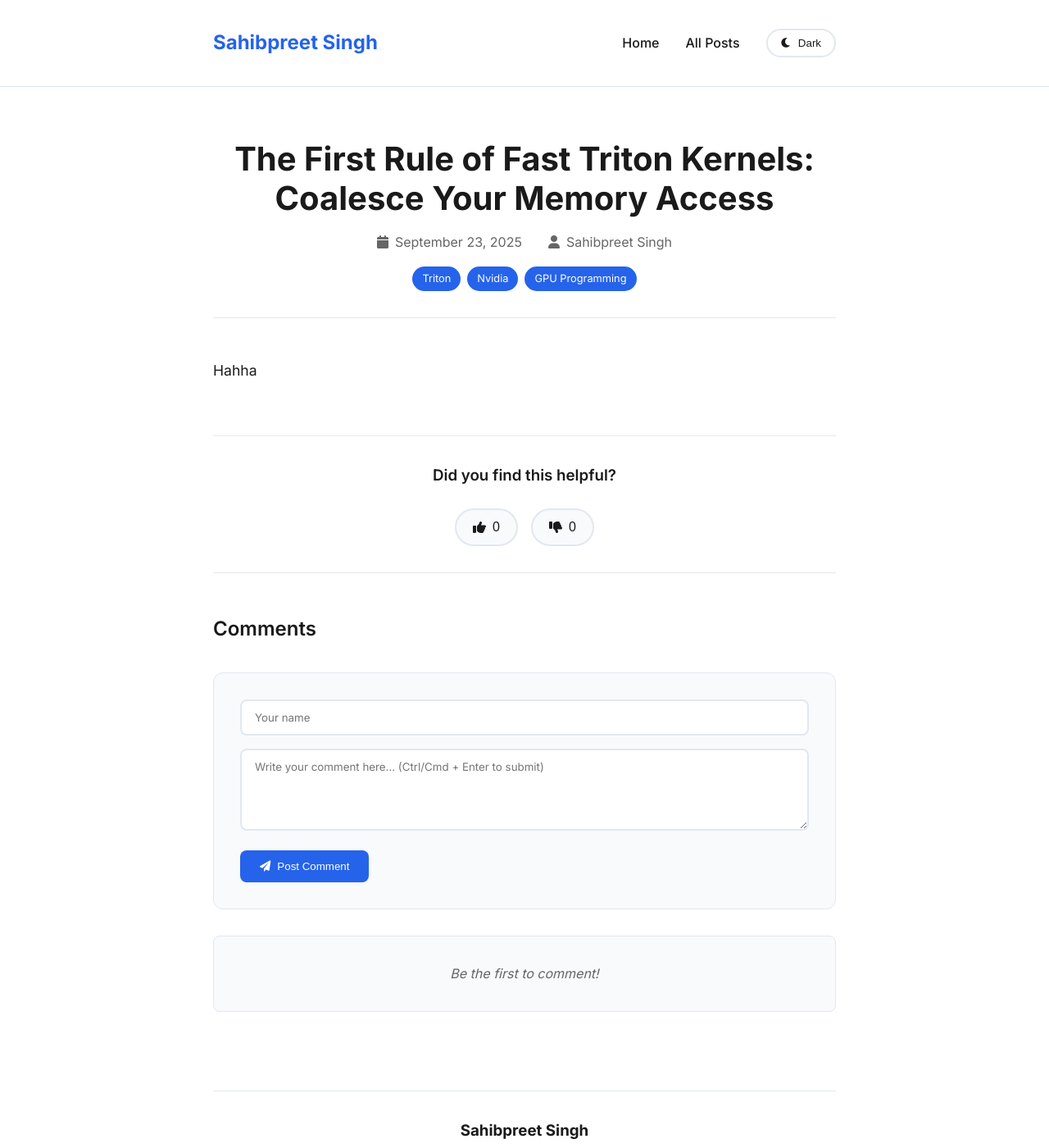
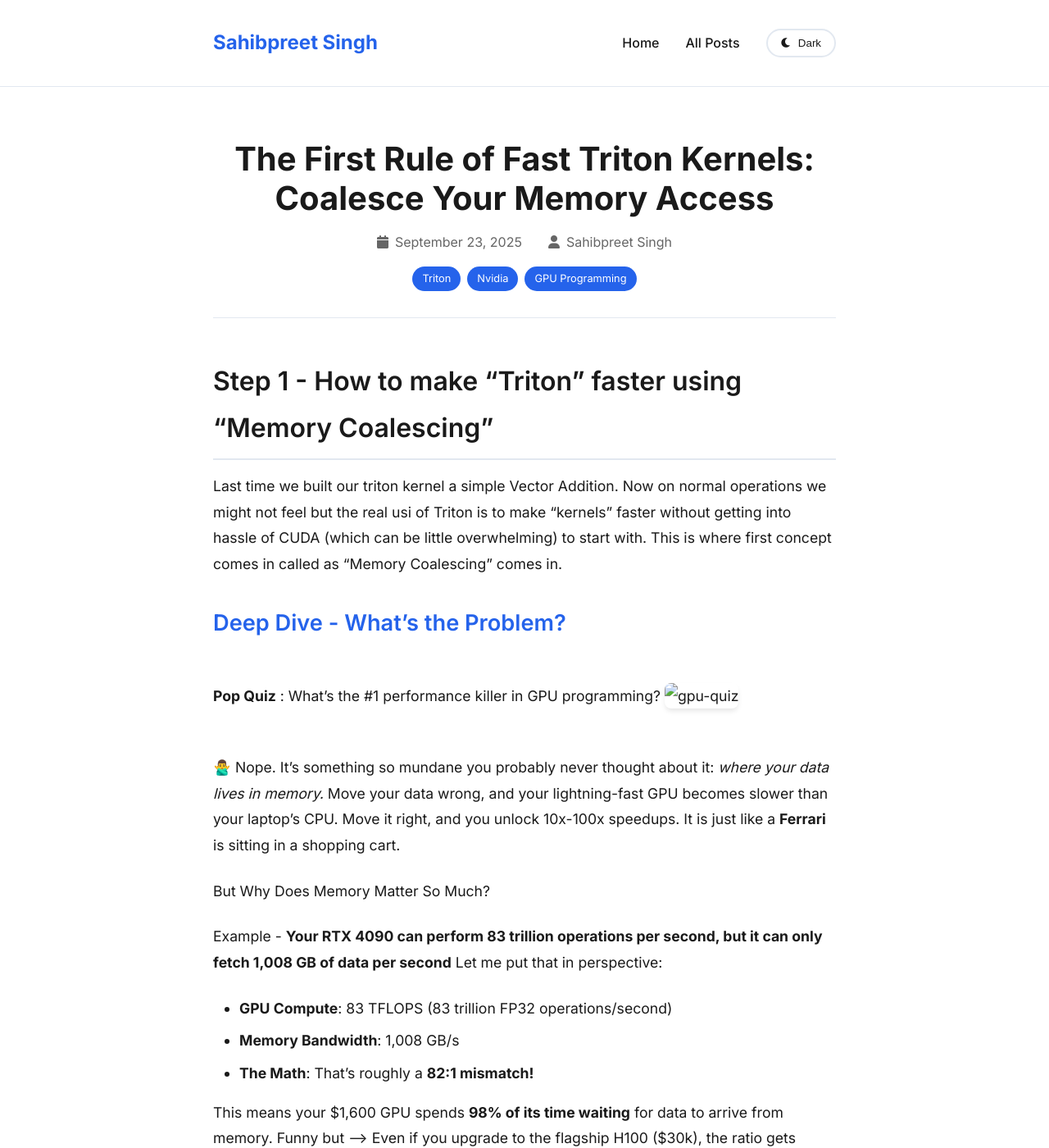
Before and after one commit to sahibpreetsingh12/sahibpreetsingh12.github.io, a Jekyll site: the page built from _posts/2025-09-23-The First Rule of Fast Triton Kernels- Coalesce Your Memory Access.md, in a window 1280 px wide and 1400 px high. Shown: the whole window at 82% size. Built offline with Jekyll 4.4.1, drawn with Linux system fonts in a browser that asks for light colours; nearby versions of some CDN libraries; some of the changed text lies outside the part shown.

Commit message:
memory colascing

```diff
--- a/_posts/2025-09-23-The First Rule of Fast Triton Kernels- Coalesce Your Memory Access.md
+++ b/_posts/2025-09-23-The First Rule of Fast Triton Kernels- Coalesce Your Memory Access.md
@@ -9,4 +9,23 @@ pinned: true
 published: true
 ---
 
-Hahha
+# Step 1 - How to make "Triton" faster using "Memory Coalescing"
+Last time we built our triton kernel a simple Vector Addition. Now on normal operations we might not feel but the real usi of Triton is to make
+"kernels" faster without getting into hassle of CUDA (which can be little overwhelming) to start with. This is where first concept comes in called as "Memory Coalescing" comes in.
+
+## Deep Dive - What's the Problem?
+**Pop Quiz** : What's the #1 performance killer in GPU programming?
+![gpu-quiz](assets/blog-2-memory-coalsecing/pop_quiz.png)
+
+🙅‍♂️ Nope. It's something so mundane you probably never thought about it: *where your data lives in memory.* Move your data wrong, and your lightning-fast GPU becomes slower than your laptop's CPU. Move it right, and you unlock 10x-100x speedups. It is just like a **Ferrari** is sitting in a shopping cart.
+
+But Why Does Memory Matter So Much?
+
+Example -  **Your RTX 4090 can perform 83 trillion operations per second, but it can only fetch 1,008 GB of data per second**
+Let me put that in perspective:
+- **GPU Compute**: 83 TFLOPS (83 trillion FP32 operations/second)
+- **Memory Bandwidth**: 1,008 GB/s
+- **The Math**: That's roughly a **82:1 mismatch!**
+
+This means your $1,600 GPU spends **98% of its time waiting** for data to arrive from memory.
+Funny but --> Even if you upgrade to the flagship H100 ($30k), the ratio gets *worse* - 590:1! More horsepower, same traffic jam.
```
Also changed, not shown: assets/blog-2-memory-coalsecing/pop_quiz.png (added).
